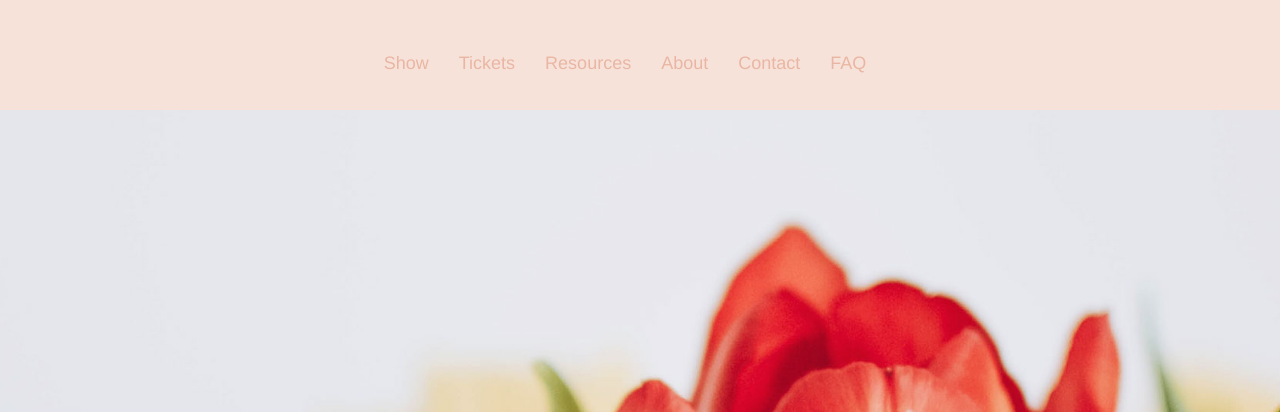
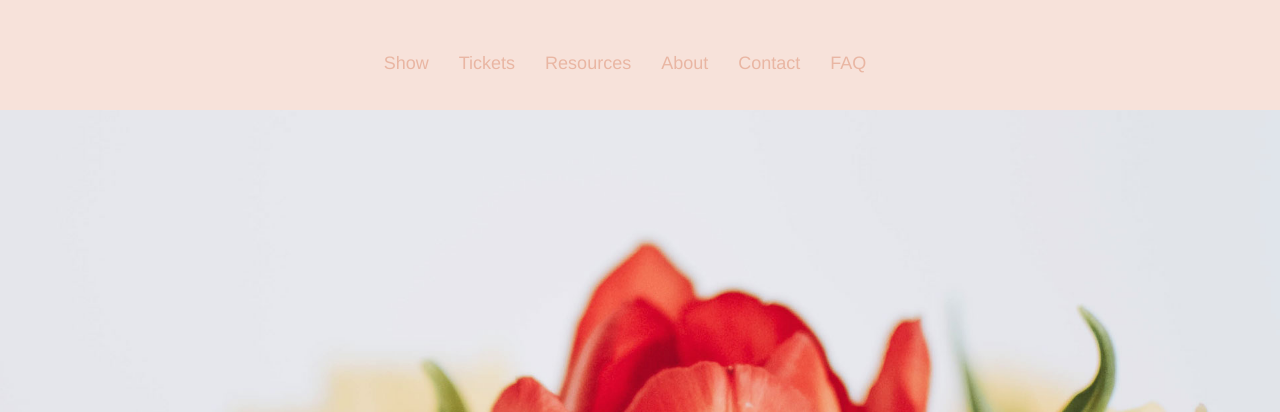
Before and after one commit to eugeniekwon/final-solo, a plain HTML site: page deploy/index.html in a window 1280 px wide. Shown: the part 113-525 px from the top of the page. Drawn offline with nearby package versions, Linux system fonts and the light colour scheme.

Commit message:
hero images xxl set

```diff
--- a/dev/scss/sections/_section-1.scss
+++ b/dev/scss/sections/_section-1.scss
@@ -26,10 +26,25 @@
 
         @include lg {
             background-size: 150%;
-            background-position: -300px -1250px;
+            background-position: -300px -1000px;
             height: 100vh;
             margin-top: 220px;
         }
+
+        @include xl{
+            background-size: 130%;
+            background-position: -300px -1050px;
+            height: 100vh;
+            margin-top: 220px;
+        }
+
+        @include xxl{
+            background-size: 130%;
+            background-position: -300px -1450px;
+            height: 100vh;
+            margin-top: 220px;
+        }
+
 
         >div {
 
--- a/dev/scss/sections/_section-2.scss
+++ b/dev/scss/sections/_section-2.scss
@@ -25,7 +25,19 @@
 
         @include lg {
             background-size: 120%;
-            background-position: -120px -1000px;
+            background-position: -120px -750px;
+            height: 45vh;
+        }
+
+        @include xl{
+            background-size: 120%;
+            background-position: -120px -900px;
+            height: 45vh;
+        }
+
+        @include xxl{
+            background-size: 120%;
+            background-position: -120px -1300px;
             height: 45vh;
         }
 
--- a/dev/scss/sections/_section-3.scss
+++ b/dev/scss/sections/_section-3.scss
@@ -23,8 +23,20 @@
         }
 
         @include lg {
-            background-size: 120%;
+            background-size: 150%;
             background-position: -50px -1700px;
+            height: 45vh;
+        }
+
+        @include xl {
+            background-size: 130%;
+            background-position: -50px -1900px;
+            height: 45vh;
+        }
+
+        @include xxl {
+            background-size: 130%;
+            background-position: -50px -2550px;
             height: 45vh;
         }
 
--- a/dev/scss/sections/_section-4.scss
+++ b/dev/scss/sections/_section-4.scss
@@ -23,9 +23,23 @@
 
         @include lg {
             background-size: 140%;
-            background-position: -240px -350px;
+            background-position: -240px -250px;
             height: 45vh;
         }
+
+        @include xl {
+            background-size: 140%;
+            background-position: -240px -300px;
+            height: 45vh;
+        }
+
+        @include xxl {
+            background-size: 130%;
+            background-position: -240px -400px;
+            height: 45vh;
+        }
+
+
 
 
 
@@ -112,7 +126,7 @@
 
                         @include lg{
                             background-position: -90px 0px;
-                            height: 280px;
+                            height: 228px;
                         }
 
                         h3{
@@ -161,8 +175,8 @@
                         }
 
                         @include lg{
-                            background-position: 0px -60px;
-                            height: 280px;
+                            background-position: 0px -50px;
+                            height: 228px;
                         }
 
                         h3{
@@ -208,7 +222,7 @@
                         }
 
                         @include lg{
-                            height: 280px;
+                            height: 228px;
                         }
 
                         h3{
@@ -256,7 +270,7 @@
                         }
 
                         @include lg{
-                            height: 280px;
+                            height: 228px;
                         }
 
 
@@ -304,7 +318,7 @@
                         }
 
                         @include lg{
-                            height: 280px;
+                            height: 228px;
                         }
 
                         h3{
@@ -360,7 +374,7 @@
 
                         @include lg{
                             background-position: 0px -100px;
-                            height: 280px;
+                            height: 228px;
                         }
 
                         h3{
@@ -394,7 +408,7 @@
                             background-repeat: no-repeat;
                             background-size: cover;
                             background-position: -40px 0px;
-                            height: 280px;
+                            height: 228px;
 
                             display: flex;
                             align-items: center;
@@ -426,7 +440,7 @@
                             background-repeat: no-repeat;
                             background-size: cover;
                             background-position: -80px 0;
-                            height: 280px;
+                            height: 228px;
 
                             display: flex;
                             align-items: center;
--- a/dev/scss/sections/_section-5.scss
+++ b/dev/scss/sections/_section-5.scss
@@ -23,7 +23,19 @@
 
         @include lg {
             background-size: 160%;
+            background-position: -330px -400px;
+            height: 45vh;
+        }
+
+        @include xl {
+            background-size: 160%;
             background-position: -330px -600px;
+            height: 45vh;
+        }
+
+        @include xxl {
+            background-size: 150%;
+            background-position: -330px -850px;
             height: 45vh;
         }
 
--- a/dev/scss/sections/_section-6.scss
+++ b/dev/scss/sections/_section-6.scss
@@ -25,7 +25,19 @@
 
         @include lg {
             background-size: 145%;
-            background-position: -290px -180px;
+            background-position: -290px -130px;
+            height: 45vh;
+        }
+
+        @include xl {
+            background-size: 145%;
+            background-position: -290px -200px;
+            height: 45vh;
+        }
+
+        @include xxl {
+            background-size: 140%;
+            background-position: -500px -400px;
             height: 45vh;
         }
 
```
Also changed, not shown: deploy/css/styles.css, 1 other file.
